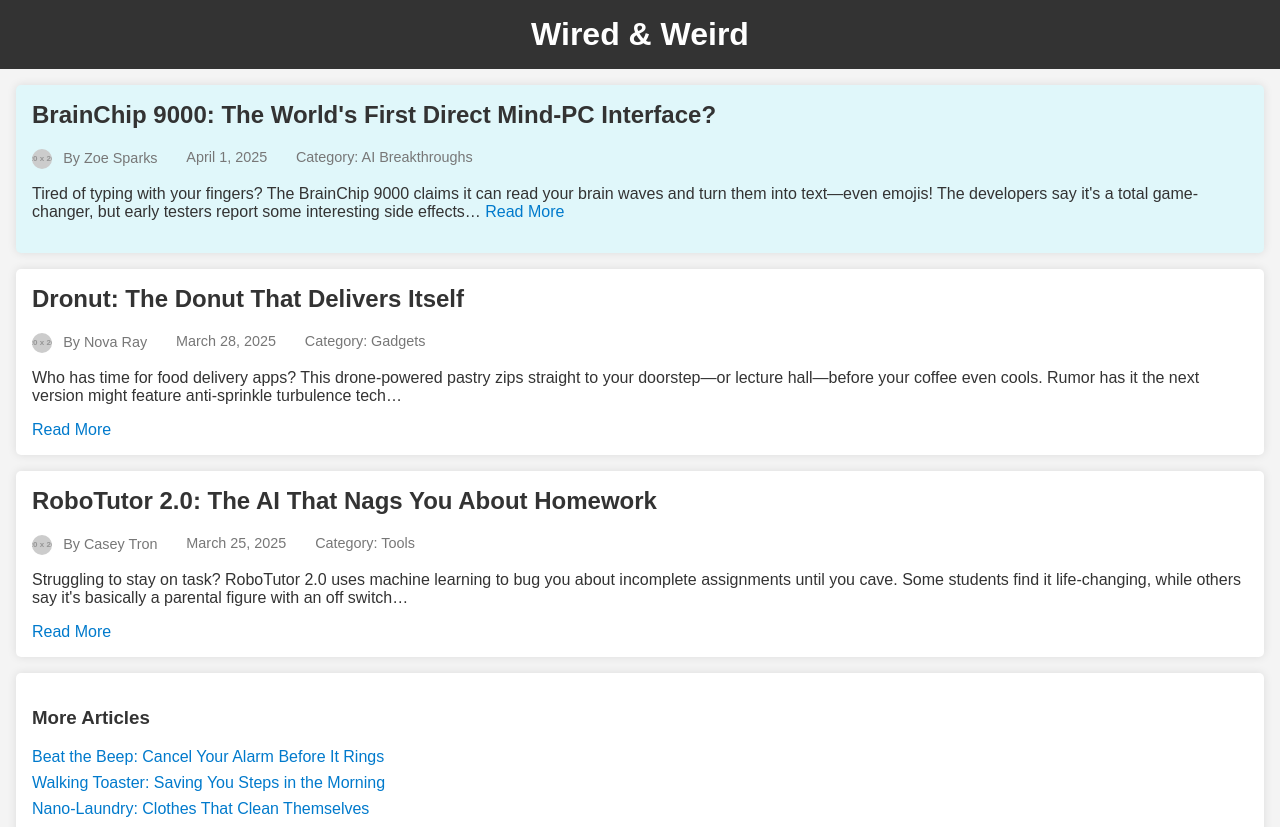
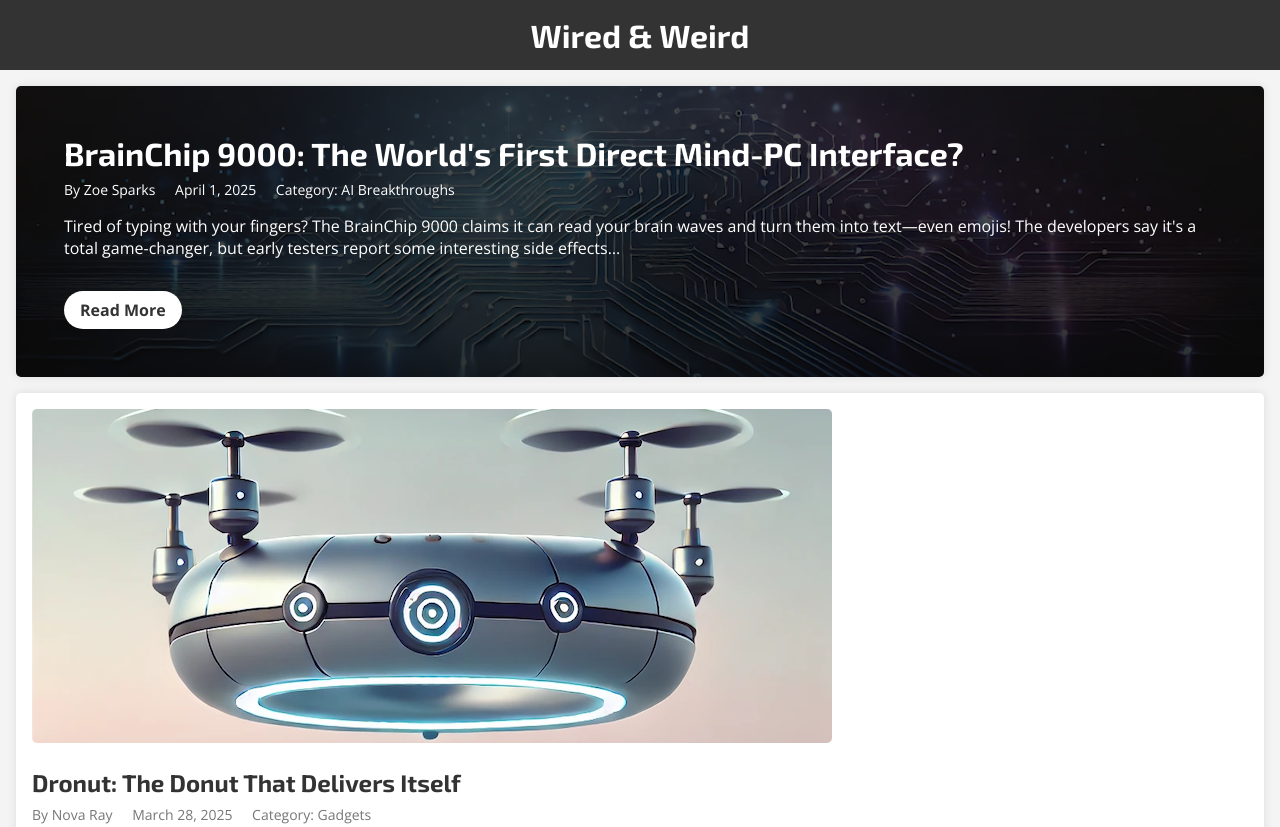
Before and after one commit to xYup1terx/02-responsive-page, a plain HTML site: page index.html in a window 1280 px wide. Shown: the top 827 px of the page. Drawn offline with nearby package versions, Linux system fonts and the light colour scheme; placeholder pictures from the web are drawn by us.

Commit message:
Initial commit

```diff
--- a/index.html
+++ b/index.html
@@ -4,6 +4,7 @@
   <meta charset="UTF-8">
   <title>Wired &amp; Weird</title>
   <link rel="stylesheet" href="style.css">
+  <link href="https://fonts.googleapis.com/css2?family=Exo+2:wght@400;700&family=Open+Sans:wght@400;700&display=swap" rel="stylesheet">
 </head>
 <body>
   <header>
@@ -13,17 +14,18 @@
     <section id="featured-article">
       <h2>BrainChip 9000: The World's First Direct Mind-PC Interface?</h2>
       <ul class="metadata">
-        <li><img src="https://placehold.co/20x20" alt="Author Image" class="author-img"> By Zoe Sparks</li>
+        <li>By Zoe Sparks</li>
         <li>April 1, 2025</li>
         <li>Category: AI Breakthroughs</li>
       </ul>
-      <p>Tired of typing with your fingers? The BrainChip 9000 claims it can read your brain waves and turn them into text—even emojis! The developers say it's a total game-changer, but early testers report some interesting side effects…    <a href="#">Read More</a></p>
-
+      <p>Tired of typing with your fingers? The BrainChip 9000 claims it can read your brain waves and turn them into text—even emojis! The developers say it's a total game-changer, but early testers report some interesting side effects… </p>
+      <a href="#">Read More</a>
     </section>
     <section class="article">
+      <img src="img/dronut.png" alt="Dronut image" />
       <h2>Dronut: The Donut That Delivers Itself</h2>
       <ul class="metadata">
-        <li><img src="https://placehold.co/20x20" alt="Author Image" class="author-img"> By Nova Ray</li>
+        <li>By Nova Ray</li>
         <li>March 28, 2025</li>
         <li>Category: Gadgets</li>
       </ul>
@@ -31,9 +33,10 @@
       <a href="#">Read More</a>
     </section>
     <section class="article">
+      <img src="img/robo-tutor.png" alt="RoboTutor image" />
       <h2>RoboTutor 2.0: The AI That Nags You About Homework</h2>
       <ul class="metadata">
-        <li><img src="https://placehold.co/20x20" alt="Author Image" class="author-img"> By Casey Tron</li>
+        <li>By Casey Tron</li>
         <li>March 25, 2025</li>
         <li>Category: Tools</li>
       </ul>
--- a/style.css
+++ b/style.css
@@ -1,5 +1,5 @@
 body {
-  font-family: Arial, sans-serif;
+  font-family: 'Open Sans', Arial, sans-serif;
   background-color: #f4f4f4;
   color: #333;
   margin: 0;
@@ -7,10 +7,15 @@ body {
 }
 
 header {
-  background-color: #333;
+  background: #333;
   color: #fff;
-  padding: 1em;
+  padding: 16px;
   text-align: center;
+  font-family: 'Exo 2', sans-serif;
+}
+
+h1, h2, h3 {
+  font-family: 'Exo 2', sans-serif;
 }
 
 h1 {
@@ -18,22 +23,59 @@ h1 {
 }
 
 main {
-  padding: 1em;
+  padding: 16px;
 }
 
 section {
   background-color: #fff;
-  margin-bottom: 1em;
-  padding: 1em;
+  margin-bottom: 16px;
+  padding: 16px;
   border-radius: 5px;
   box-shadow: 0 0 10px rgba(0, 0, 0, 0.1);
 }
 
 #featured-article {
-  background-color: #e0f7fa;
+  background: linear-gradient(
+      rgba(0, 0, 0, 0.65),
+      rgba(0, 0, 0, 0.8)
+    ),
+    url('img/featured-bg.png') no-repeat center center;
+  background-size: cover;
+  background-blend-mode: multiply;
+  color: #fff;
+  padding: 48px;
+  text-align: left;
+}
+
+#featured-article h2 {
+  font-size: 32px;
+}
+
+#featured-article .metadata {
+  color: #fff;
+}
+
+#featured-article a {
+  background-color: #fff;
+  color: #333;
+  font-weight: bold;
+  padding: 8px 16px;
+  border-radius: 20px;
+  display: inline-block;
+  margin-top: 16px;
+}
+
+#featured-article a:hover {
+  text-decoration: none;
+  background-color: #eee;
+  color: #333;
 }
 
 h2 {
+  margin-bottom: 8px;
+}
+
+h2, h3 {
   margin-top: 0;
 }
 
@@ -41,14 +83,13 @@ h2 {
   list-style: none;
   padding: 0;
   margin: 0;
-  display: flex;
-  gap: 1em;
-  font-size: 0.9em;
+  font-size: 14px;
   color: #777;
 }
 
 .metadata li {
-  margin-right: 1em;
+  margin-right: 16px;
+  display: inline-block;
 }
 
 a {
@@ -66,11 +107,16 @@ a:hover {
 }
 
 #more-articles li {
-  margin-bottom: 0.5em;
+  margin-bottom: 8px;
 }
 
 .author-img {
   border-radius: 50%;
   vertical-align: middle;
-  margin-right: 0.5em;
+  margin-right: 8px;
 }
+
+.article img {
+  margin-bottom: 20px;
+  border-radius: 5px;
+}
```
Also changed, not shown: img/dronut.png (added), img/featured-bg.png (added), img/robo-tutor.png (added).
